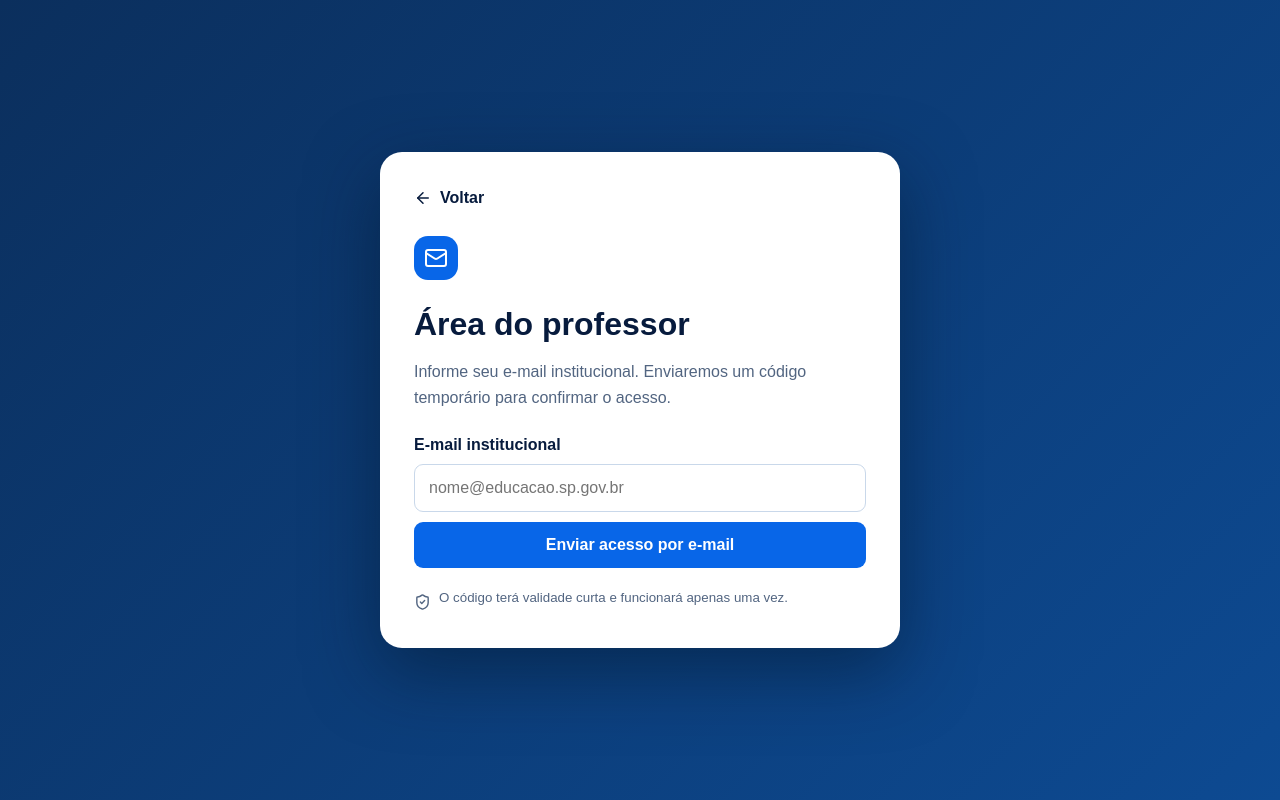
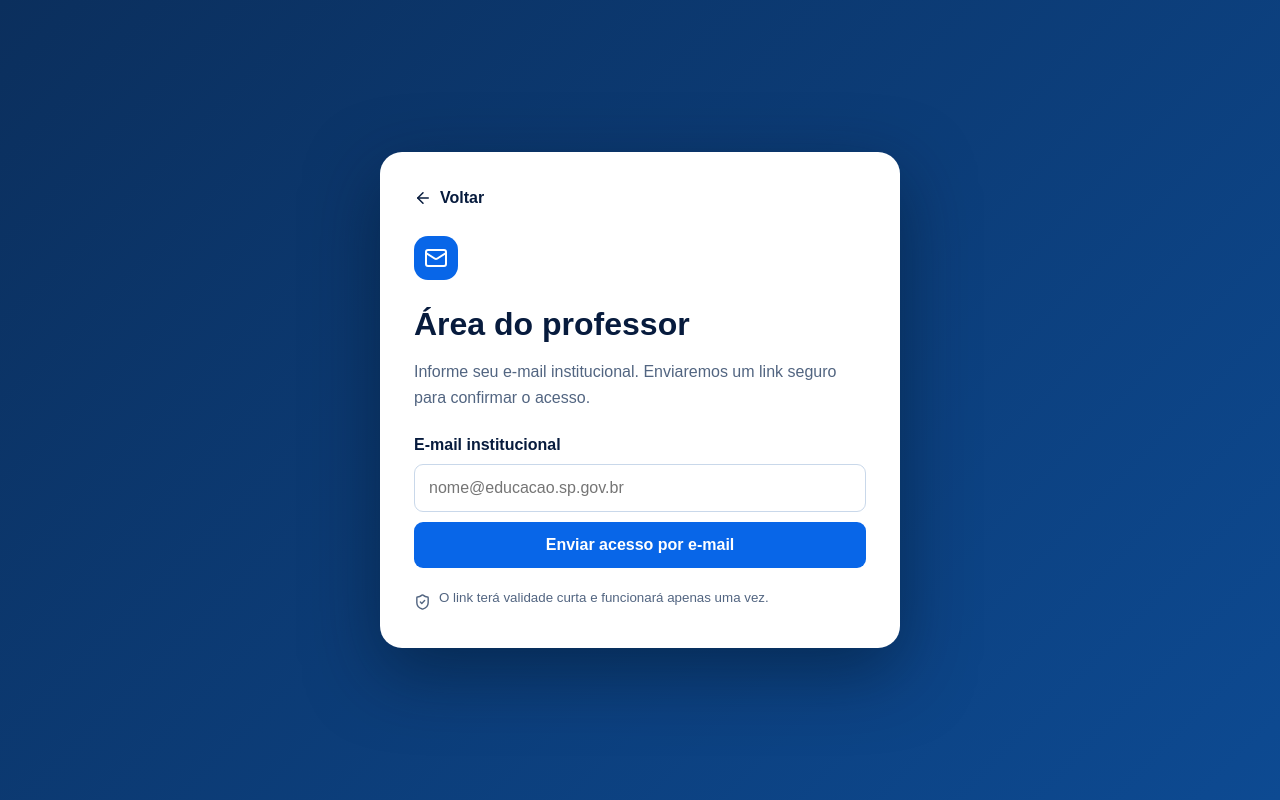
Before and after one commit to CelloStarck13/estacao-acessivel, a Next.js app: page /professor in a window 1280 px wide. Built offline with nearby package versions, Linux system fonts and the light colour scheme.

Commit message:
Corrigir texto do acesso do professor para link seguro

```diff
--- a/app/professor/page.tsx
+++ b/app/professor/page.tsx
@@ -50,14 +50,14 @@ export default function ProfessorPage() {
         <Link className="back" href="/"><ArrowLeft /> Voltar</Link>
         <span className="authIcon"><Mail /></span>
         <h1>Área do professor</h1>
-        <p>Informe seu e-mail institucional. Enviaremos um código temporário para confirmar o acesso.</p>
+        <p>Informe seu e-mail institucional. Enviaremos um link seguro para confirmar o acesso.</p>
         <form onSubmit={requestCode}>
           <label htmlFor="email">E-mail institucional</label>
           <input id="email" type="email" value={email} onChange={(e) => setEmail(e.target.value)} placeholder="nome@educacao.sp.gov.br" required />
           <button type="submit" disabled={sending}>{sending ? "Enviando..." : "Enviar acesso por e-mail"}</button>
         </form>
         {message && <div className="formMessage" role="status">{message}</div>}
-        <small><ShieldCheck /> O código terá validade curta e funcionará apenas uma vez.</small>
+        <small><ShieldCheck /> O link terá validade curta e funcionará apenas uma vez.</small>
       </section>
     </main>
   );
```
